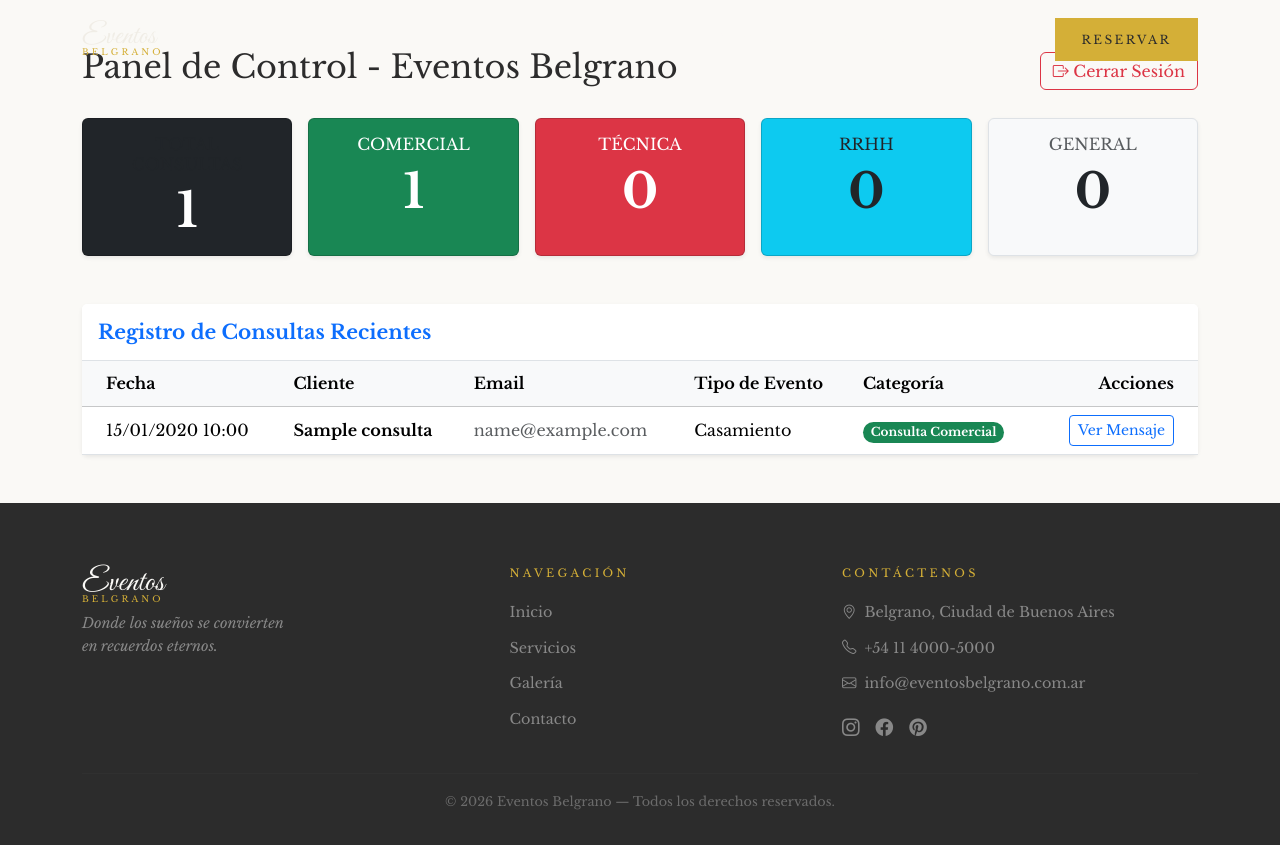
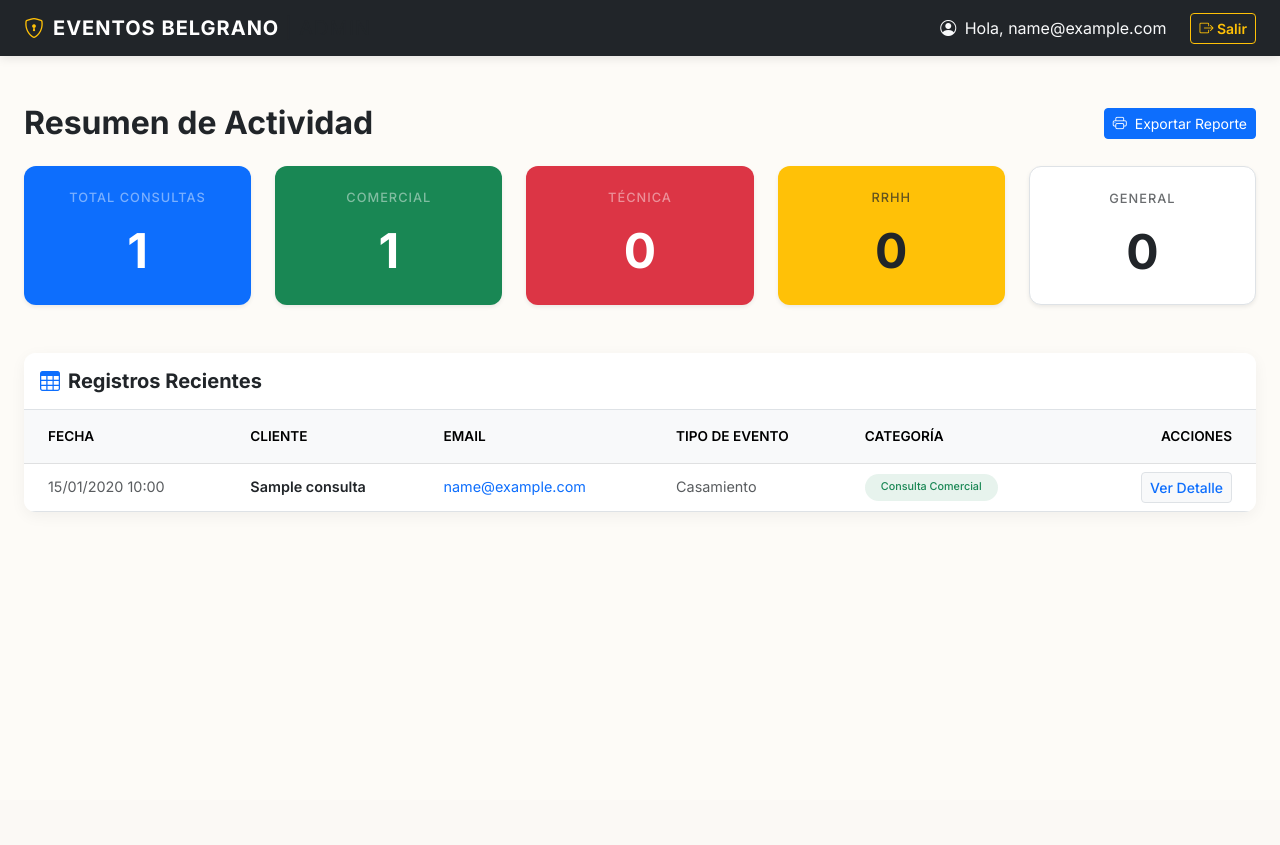
Before and after one commit to MNEscobar/eventos-belgrano, a Django app: page /dashboard/ in a window 1280 px wide. After the commit the page ends 512 px from the top, so only its background shows below. Run offline with Django 5.2, Linux system fonts and the light colour scheme; a user stored in the database is signed in; tables that the repository leaves empty hold one stand-in row (values such as "Sample post").

Commit message:
Mejora UI del Panel de Control: Aísla layout y aplica paleta de alto contraste

```diff
--- /dev/null
+++ b/dashboard/static/dashboard/css/panel.css
@@ -0,0 +1,80 @@
+/* Fuentes y Fondo General  */
+body {
+    font-family: 'Inter', system-ui, -apple-system, sans-serif;
+    background-color: #fdfbf7;
+    color: #212529;
+}
+
+/* Navbar de Administración */
+.eb-admin-navbar {
+    background-color: #212529;
+    box-shadow: 0 2px 10px rgba(0, 0, 0, 0.1);
+}
+
+.eb-admin-navbar .navbar-brand {
+    letter-spacing: 1px;
+}
+
+/* Tarjetas de Estadísticas */
+.stat-card {
+    transition: transform 0.2s ease, box-shadow 0.2s ease;
+    border-radius: 12px;
+    border: none;
+}
+
+.stat-card:hover {
+    transform: translateY(-5px);
+    box-shadow: 0 10px 20px rgba(0, 0, 0, 0.08) !important;
+}
+
+.stat-card .card-title {
+    letter-spacing: 1px;
+    font-size: 0.8rem;
+    opacity: 0.9;
+}
+
+.bg-amber-custom {
+    background-color: #ffc107 !important; /* Amarillo Bootstrap */
+    color: #212529 !important; /* Texto oscuro para perfecto contraste */
+}
+
+/* Contenedor de la Tabla Principal */
+.table-card {
+    border-radius: 12px;
+    overflow: hidden;
+    box-shadow: 0 4px 15px rgba(0, 0, 0, 0.05);
+}
+
+/* Tipografías y celdas de la Tabla */
+.table thead th {
+    font-size: 0.85rem;
+    text-transform: uppercase;
+    font-weight: 600;
+}
+
+.table tbody td {
+    font-size: 0.9rem;
+}
+
+/* Badges Translúcidos Modernos */
+.badge-custom {
+    padding: 0.5rem 1rem;
+    font-weight: 500;
+}
+
+/* Variación del badge de RRHH para que combine con la tarjeta */
+.bg-opacity-amber {
+    background-color: rgba(255, 193, 7, 0.15) !important;
+    color: #856404 !important;
+}
+
+/* Modales */
+.modal-content {
+    border-radius: 12px;
+    border: none;
+}
+
+.modal-metadata-label {
+    font-size: 0.7rem;
+    letter-spacing: 1px;
+}
--- a/dashboard/templates/dashboard/panel.html
+++ b/dashboard/templates/dashboard/panel.html
@@ -1,94 +1,130 @@
-{% extends 'base.html' %}
 {% load static %}
+<!DOCTYPE html>
+<html lang="es">
+<head>
+    <meta charset="UTF-8">
+    <meta name="viewport" content="width=device-width, initial-scale=1.0">
+    <title>Panel de Control - Eventos Belgrano</title>
 
-{% block content %}
-<div class="container py-5">
-    <div class="d-flex justify-content-between align-items-center mb-4">
-        <h2>Panel de Control - Eventos Belgrano</h2>
-        <a href="{% url 'authentication:logout' %}" class="btn btn-outline-danger">
-            <i class="bi bi-box-arrow-right"></i> Cerrar Sesión
+    <link href="https://cdn.jsdelivr.net/npm/bootstrap@5.3.0/dist/css/bootstrap.min.css" rel="stylesheet">
+    <link rel="stylesheet" href="https://cdn.jsdelivr.net/npm/bootstrap-icons@1.10.5/font/bootstrap-icons.css">
+    <link href="https://fonts.googleapis.com/css2?family=Inter:wght@400;500;600;700&display=swap" rel="stylesheet">
+
+    <link rel="stylesheet" href="{% static 'dashboard/css/panel.css' %}">
+</head>
+<body>
+
+    <nav class="navbar navbar-expand-lg navbar-dark eb-admin-navbar mb-5">
+        <div class="container-fluid px-4">
+            <a class="navbar-brand fw-bold d-flex align-items-center" href="{% url 'inicio' %}" title="Volver a la web pública">
+                <i class="bi bi-shield-lock me-2 text-warning"></i>
+                <span>EVENTOS BELGRANO <span class="fw-light text-muted">| ADMIN</span></span>
+            </a>
+
+            <div class="d-flex align-items-center">
+                <span class="text-light me-4 d-none d-md-block">
+                    <i class="bi bi-person-circle me-1"></i> Hola, {{ request.user.email }}
+                </span>
+                <a href="{% url 'authentication:logout' %}" class="btn btn-sm btn-outline-warning fw-semibold">
+                    <i class="bi bi-box-arrow-right"></i> Salir
                 </a>
             </div>
+        </div>
+    </nav>
 
-    <div class="row mb-5 text-center g-3">
+    <div class="container-fluid px-4 pb-5">
+
+        <div class="d-flex justify-content-between align-items-center mb-4">
+            <h2 class="fw-bold text-dark mb-0">Resumen de Actividad</h2>
+            <button class="btn btn-primary btn-sm d-none d-md-inline-block" onclick="window.print()">
+                <i class="bi bi-printer me-1"></i> Exportar Reporte
+            </button>
+        </div>
+
+        <div class="row mb-5 text-center g-4">
+
             <div class="col-md col-sm-6">
-            <div class="card text-white bg-dark shadow-sm h-100">
-                <div class="card-body">
-                    <h6 class="card-title text-uppercase text-muted mb-2">Total Consultas</h6>
+                <div class="card text-white bg-primary shadow-sm h-100 stat-card">
+                    <div class="card-body py-4">
+                        <h6 class="card-title text-uppercase mb-3 text-white-50">Total Consultas</h6>
                         <h2 class="display-5 fw-bold mb-0">{{ stats.total }}</h2>
                     </div>
                 </div>
             </div>
+
             <div class="col-md col-sm-6">
-            <div class="card text-white bg-success shadow-sm h-100">
-                <div class="card-body">
-                    <h6 class="card-title text-uppercase mb-2">Comercial</h6>
+                <div class="card text-white bg-success shadow-sm h-100 stat-card">
+                    <div class="card-body py-4">
+                        <h6 class="card-title text-uppercase mb-3 text-white-50">Comercial</h6>
                         <h2 class="display-5 fw-bold mb-0">{{ stats.comercial }}</h2>
                     </div>
                 </div>
             </div>
+
             <div class="col-md col-sm-6">
-            <div class="card text-white bg-danger shadow-sm h-100">
-                <div class="card-body">
-                    <h6 class="card-title text-uppercase mb-2">Técnica</h6>
+                <div class="card text-white bg-danger shadow-sm h-100 stat-card">
+                    <div class="card-body py-4">
+                        <h6 class="card-title text-uppercase mb-3 text-white-50">Técnica</h6>
                         <h2 class="display-5 fw-bold mb-0">{{ stats.tecnica }}</h2>
                     </div>
                 </div>
             </div>
+
             <div class="col-md col-sm-6">
-            <div class="card text-dark bg-info shadow-sm h-100">
-                <div class="card-body">
-                    <h6 class="card-title text-uppercase mb-2">RRHH</h6>
+                <div class="card shadow-sm h-100 stat-card bg-amber-custom">
+                    <div class="card-body py-4">
+                        <h6 class="card-title text-uppercase mb-3 text-dark" style="opacity: 0.7;">RRHH</h6>
                         <h2 class="display-5 fw-bold mb-0">{{ stats.rrhh }}</h2>
                     </div>
                 </div>
             </div>
+
             <div class="col-md col-sm-6">
-            <div class="card text-dark bg-light shadow-sm h-100 border">
-                <div class="card-body">
-                    <h6 class="card-title text-uppercase text-muted mb-2">General</h6>
-                    <h2 class="display-5 fw-bold mb-0">{{ stats.general }}</h2>
+                <div class="card text-dark bg-white shadow-sm h-100 stat-card border">
+                    <div class="card-body py-4">
+                        <h6 class="card-title text-uppercase text-muted mb-3">General</h6>
+                        <h2 class="display-5 fw-bold mb-0 text-dark">{{ stats.general }}</h2>
                     </div>
                 </div>
             </div>
         </div>
 
-    <div class="card shadow-sm border-0">
+        <div class="card border-0 table-card bg-white">
             <div class="card-header bg-white border-bottom py-3">
-            <h5 class="mb-0 text-primary fw-bold">Registro de Consultas Recientes</h5>
+                <h5 class="mb-0 fw-bold text-dark"><i class="bi bi-table me-2 text-primary"></i>Registros Recientes</h5>
             </div>
             <div class="card-body p-0">
                 <div class="table-responsive">
                     <table class="table table-hover align-middle mb-0">
                         <thead class="table-light text-muted">
                             <tr>
-                            <th class="ps-4">Fecha</th>
-                            <th>Cliente</th>
-                            <th>Email</th>
-                            <th>Tipo de Evento</th>
-                            <th>Categoría</th>
-                            <th class="pe-4 text-end">Acciones</th>
+                                <th class="ps-4 py-3">Fecha</th>
+                                <th class="py-3">Cliente</th>
+                                <th class="py-3">Email</th>
+                                <th class="py-3">Tipo de Evento</th>
+                                <th class="py-3">Categoría</th>
+                                <th class="pe-4 text-end py-3">Acciones</th>
                             </tr>
                         </thead>
                         <tbody>
                             {% for consulta in consultas %}
                             <tr>
-                            <td class="ps-4">{{ consulta.fecha_consulta|date:"d/m/Y H:i" }}</td>
-                            <td class="fw-semibold">{{ consulta.nombre }}</td>
-                            <td><a href="mailto:{{ consulta.email }}" class="text-decoration-none text-muted">{{ consulta.email }}</a></td>
-                            <td>{{ consulta.get_tipo_evento_display }}</td>
+                                <td class="ps-4 text-muted">{{ consulta.fecha_consulta|date:"d/m/Y H:i" }}</td>
+                                <td class="fw-semibold text-dark">{{ consulta.nombre }}</td>
+                                <td><a href="mailto:{{ consulta.email }}" class="text-decoration-none text-primary">{{ consulta.email }}</a></td>
+                                <td class="text-muted">{{ consulta.get_tipo_evento_display }}</td>
                                 <td>
-                                <span class="badge rounded-pill
-                                    {% if consulta.categoria == 'Comercial' %}bg-success
-                                    {% elif consulta.categoria == 'Técnica' %}bg-danger
-                                    {% elif consulta.categoria == 'RRHH' %}bg-info text-dark
-                                    {% else %}bg-secondary{% endif %}">
+                                    <span class="badge rounded-pill badge-custom
+                                        {% if consulta.categoria == 'Comercial' %}bg-success bg-opacity-10 text-success
+                                        {% elif consulta.categoria == 'Técnica' %}bg-danger bg-opacity-10 text-danger
+                                        {% elif consulta.categoria == 'RRHH' %}bg-opacity-amber
+                                        {% else %}bg-secondary bg-opacity-10 text-secondary{% endif %}">
                                         {{ consulta.get_categoria_display }}
                                     </span>
                                 </td>
                                 <td class="pe-4 text-end">
-                                <button class="btn btn-sm btn-outline-primary" data-bs-toggle="modal" data-bs-target="#modalConsulta{{ consulta.id }}">
-                                    Ver Mensaje
+                                    <button class="btn btn-sm btn-light border text-primary fw-medium" data-bs-toggle="modal" data-bs-target="#modalConsulta{{ consulta.id }}">
+                                        Ver Detalle
                                     </button>
                                 </td>
                             </tr>
@@ -96,28 +132,34 @@
                             <div class="modal fade" id="modalConsulta{{ consulta.id }}" tabindex="-1" aria-hidden="true">
                                 <div class="modal-dialog modal-dialog-centered">
                                     <div class="modal-content">
-                                    <div class="modal-header border-bottom-0">
-                                        <h5 class="modal-title fw-bold">Consulta de {{ consulta.nombre }}</h5>
+                                        <div class="modal-header border-bottom-0 bg-light">
+                                            <h5 class="modal-title fw-bold text-dark">Consulta de {{ consulta.nombre }}</h5>
                                             <button type="button" class="btn-close" data-bs-dismiss="modal" aria-label="Close"></button>
                                         </div>
-                                    <div class="modal-body bg-light">
-                                        <div class="mb-3">
-                                            <small class="text-muted d-block mb-1">Teléfono:</small>
-                                            <span>{{ consulta.telefono }}</span>
+                                        <div class="modal-body p-4">
+                                            <div class="row mb-3">
+                                                <div class="col-6">
+                                                    <small class="text-muted d-block text-uppercase modal-metadata-label">Teléfono</small>
+                                                    <span class="fw-medium text-dark">{{ consulta.telefono }}</span>
                                                 </div>
-                                        <div class="mb-3">
-                                            <small class="text-muted d-block mb-1">Detalles del Evento:</small>
-                                            <span>Para el <strong>{{ consulta.fecha_evento|date:"d/m/Y" }}</strong> (Aprox. {{ consulta.cantidad_invitados }} invitados)</span>
+                                                <div class="col-6">
+                                                    <small class="text-muted d-block text-uppercase modal-metadata-label">Fecha del Evento</small>
+                                                    <span class="fw-medium text-dark">{{ consulta.fecha_evento|date:"d/m/Y" }}</span>
+                                                </div>
+                                            </div>
+                                            <div class="mb-4">
+                                                <small class="text-muted d-block text-uppercase mb-1 modal-metadata-label">Invitados Estimados</small>
+                                                <span class="badge bg-secondary">{{ consulta.cantidad_invitados }} personas</span>
                                             </div>
                                             <div class="mb-2">
-                                            <small class="text-muted d-block mb-2">Mensaje del cliente:</small>
-                                            <div class="p-3 bg-white border rounded shadow-sm">
+                                                <small class="text-muted d-block text-uppercase mb-2" modal-metadata-label>Mensaje Original</small>
+                                                <div class="p-3 bg-light border rounded text-dark lh-base">
                                                     {{ consulta.mensaje|linebreaks }}
                                                 </div>
                                             </div>
                                         </div>
                                         <div class="modal-footer border-top-0">
-                                        <button type="button" class="btn btn-secondary" data-bs-dismiss="modal">Cerrar</button>
+                                            <button type="button" class="btn btn-dark w-100" data-bs-dismiss="modal">Cerrar</button>
                                         </div>
                                     </div>
                                 </div>
@@ -125,8 +167,9 @@
                             {% empty %}
                             <tr>
                                 <td colspan="6" class="text-center py-5 text-muted">
-                                <i class="bi bi-inbox display-4 d-block mb-3"></i>
-                                No hay consultas registradas actualmente.
+                                    <i class="bi bi-inbox display-4 d-block mb-3 text-light"></i>
+                                    <p class="mb-0 fs-5">No hay consultas registradas actualmente.</p>
+                                    <small>Cuando un cliente envíe un formulario, aparecerá aquí.</small>
                                 </td>
                             </tr>
                             {% endfor %}
@@ -136,4 +179,7 @@
             </div>
         </div>
     </div>
-{% endblock %}
+
+    <script src="https://cdn.jsdelivr.net/npm/bootstrap@5.3.0/dist/js/bootstrap.bundle.min.js"></script>
+</body>
+</html>
```
Lines whose indentation alone changed are shown as unchanged.
